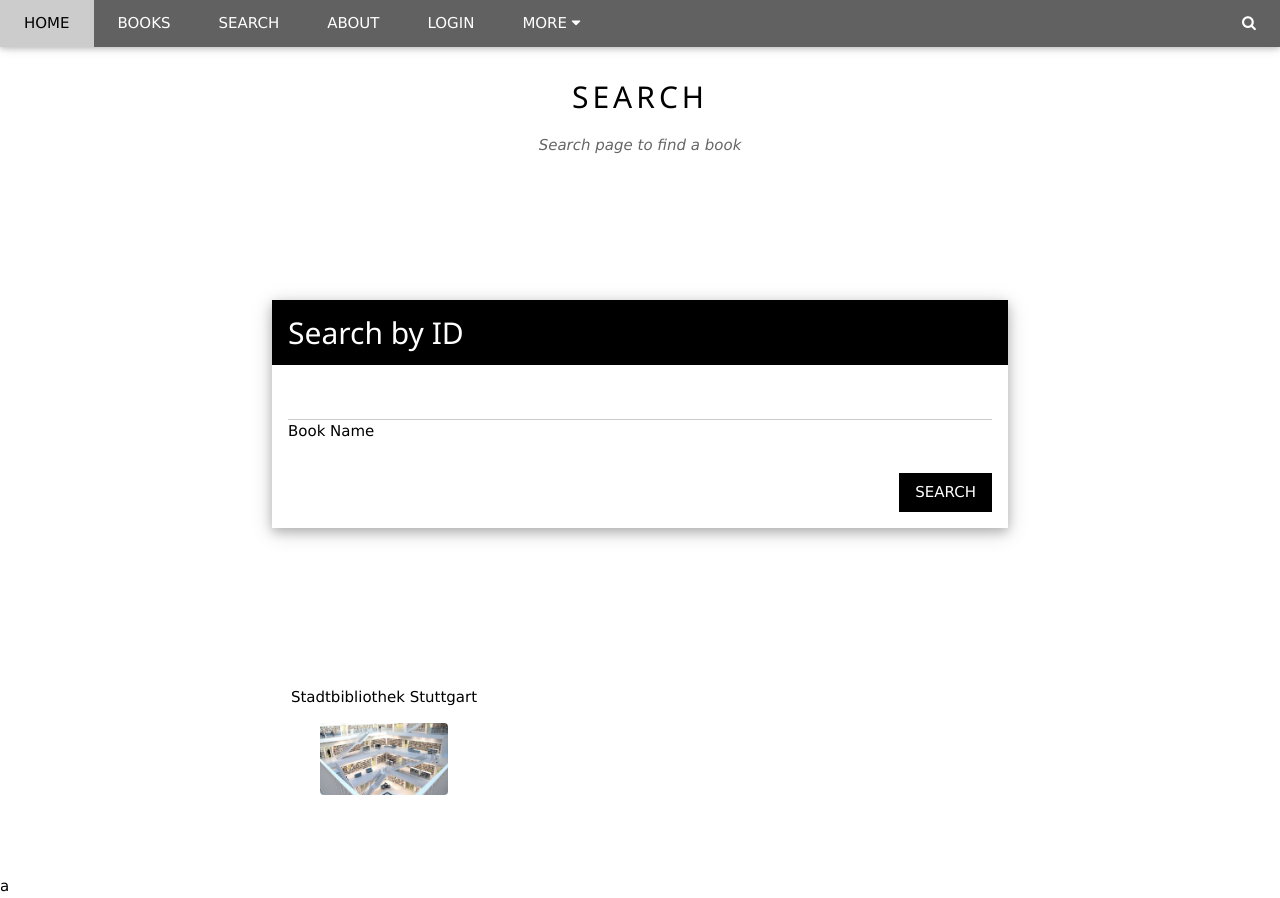
After one commit to isanuric/bibliothek, a Spring Boot app: page /books/search in a window 1280 px wide. The commit adds this page. Run offline with Spring Boot 4, Linux system fonts and the light colour scheme; some of the project's set-up classes (security, data sources, template engines, error pages and the like) are left out, and stand-ins take their place.

Commit message:
add searchById

```diff
--- a/src/main/java/com/bib/controller/CoreController.java
+++ b/src/main/java/com/bib/controller/CoreController.java
@@ -3,7 +3,6 @@ package com.bib.controller;
 
 import com.bib.book.Book;
 import com.bib.book.BookRepository;
-import java.util.Optional;
 import org.springframework.beans.factory.annotation.Autowired;
 import org.springframework.http.ResponseEntity;
 import org.springframework.stereotype.Controller;
@@ -56,16 +55,23 @@ public class CoreController {
         return "/error/403";
     }
 
-
     @GetMapping("/all")
     public Iterable<Book> getBooks() {
         return bookRepository.findAll();
     }
 
-    @GetMapping("/{id}")
-    public Optional<Book> getByid(@PathVariable Integer id) {
+    @GetMapping("/books/search")
+    public String search() {
+        return "/search";
+    }
+
+    @GetMapping("/books")
+    public String getByid(Model model, @RequestParam Integer id) {
         Assert.notNull(id, "id could not be null.");
-        return bookRepository.findById(id);
+        System.out.println(id);
+        model.addAttribute("bookById", bookRepository.findById(id));
+        return "/search";
+
     }
 
     @GetMapping("/add")
@@ -74,7 +80,7 @@ public class CoreController {
             @RequestParam String autor,
             @RequestParam Integer iban) {
         this.addBook(name, autor, iban);
-        return "Done";
+        return "/admin";
 
     }
 
@@ -84,7 +90,7 @@ public class CoreController {
             @RequestParam String autor,
             @RequestParam Integer iban) {
         this.addBook(name, autor, iban);
-        return "Done";
+        return "/admin";
     }
 
     @DeleteMapping("/delete/{id}")
--- a/src/main/resources/templates/header.html
+++ b/src/main/resources/templates/header.html
@@ -20,6 +20,7 @@
                     class="fa fa-bars"></i></a>
             <a href="/home" class="w3-bar-item w3-button w3-padding-large">HOME</a>
             <a href="/books/current" class="w3-bar-item w3-button w3-padding-large">BOOKS</a>
+            <a href="/books/search" class="w3-bar-item w3-button w3-padding-large">SEARCH</a>
             <a href="/about" class="w3-bar-item w3-button w3-padding-large w3-hide-small">ABOUT</a>
             <!--<a href="/contact" class="w3-bar-item w3-button w3-padding-large w3-hide-small">CONTACT</a>-->
             <a href="/login" class="w3-bar-item w3-button w3-padding-large w3-hide-small">LOGIN</a>
--- /dev/null
+++ b/src/main/resources/templates/search.html
@@ -0,0 +1,46 @@
+<!DOCTYPE html>
+<html lang="en" xmlns:th="http://www.w3.org/1999/xhtml">
+<head>
+    <title>admin</title>
+</head>
+
+<body>
+<th:block th:include="/header"></th:block>
+
+<div class="w3-container w3-content w3-center w3-padding-64" style="max-width:800px" id="band">
+    <h2 class="w3-wide">SEARCH</h2>
+    <p class="w3-opacity"><i>Search page to find a book</i></p>
+</div>
+
+
+<div class="w3-container w3-content w3-padding-64" style="max-width:800px" id="login">
+    <div class="w3-container">
+        <div class="w3-card-4">
+            <div class="w3-container w3-black">
+                <h2>Search by ID</h2>
+            </div>
+
+            <form class="w3-container" th:action="@{/books}" method="GET">
+                <p>
+                    <input class="w3-input" type="text" id="id" name="id">
+                    <label>Book Name</label></p>
+                <button class="w3-button w3-black w3-section w3-right" type="submit">SEARCH</button>
+            </form>
+            <p th:text="${bookById}"></p>
+        </div>
+    </div>
+</div>
+
+
+<!--<div class="w3-row w3-padding-32">-->
+<div class="w3-container w3-content w3-center w3-padding-64" style="max-width:800px" id="band">
+
+    <div class="w3-third">
+        <p>Stadtbibliothek Stuttgart</p>
+        <img th:src="@{/pic/bib.jpg}" class="w3-round w3-margin-bottom" alt="Random Name" style="width:50%">
+    </div>
+</div>
+</div>
+
+</body>
+</html>a
```
Also changed, not shown: src/main/resources/templates/admin.html (+33 -7 lines).
